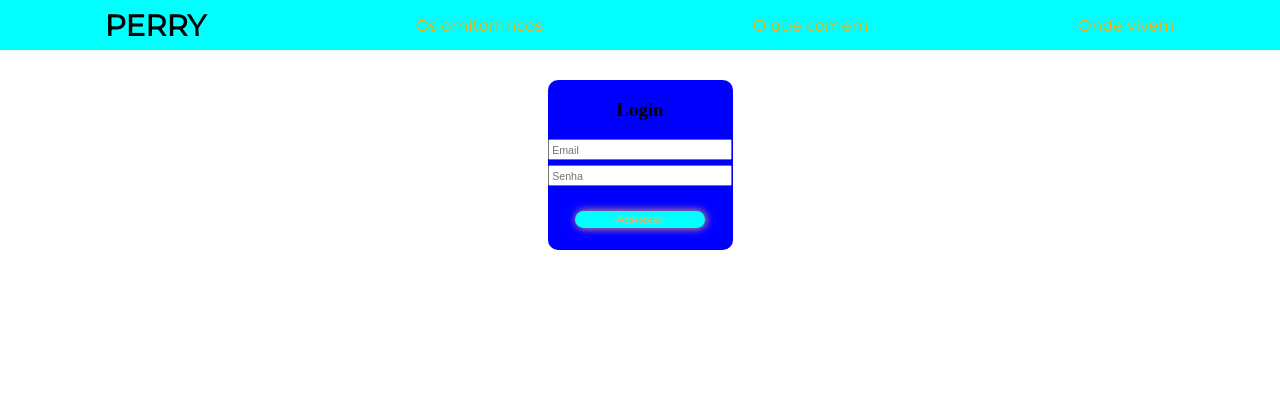
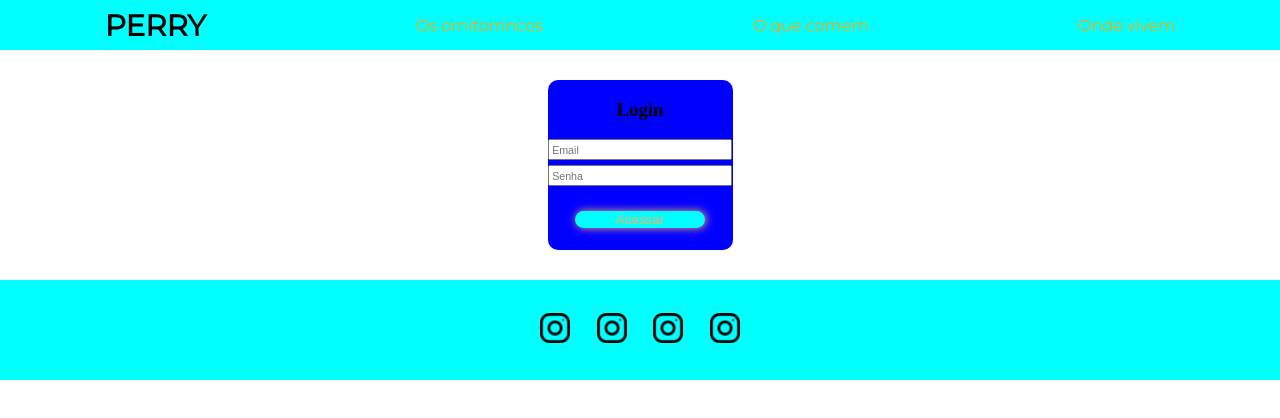
Before and after one commit to lucaslima28/102-css, a plain HTML site: page index.html in a window 1280 px wide. Drawn offline with Linux system fonts and the light colour scheme.

Commit message:
Criar footer com logos de redes sociais

```diff
--- a/index.html
+++ b/index.html
@@ -24,5 +24,14 @@
             <input type="submit" value="Acessar">
         </div>
     </section>
+    <footer>
+        <div>
+            <a href="https://www.instagram.com/?hl=pt-br" target="_blank"><img src="images/instagram.png" alt=""></a>
+            <a href="https://www.instagram.com/?hl=pt-br" target="_blank"><img src="images/instagram.png" alt=""></a>
+            <a href="https://www.instagram.com/?hl=pt-br" target="_blank"><img src="images/instagram.png" alt=""></a>
+            <a href="https://www.instagram.com/?hl=pt-br" target="_blank"><img src="images/instagram.png" alt=""></a>
+
+        </div>
+    </footer>
 </body>
 </html>
--- a/style.css
+++ b/style.css
@@ -23,7 +23,7 @@ nav a:nth-child(1){
     font-weight: 900;
 }
 section{
-    height: 300px;
+    height: 200px;
     margin-top: 30px;
     display: flex;
     justify-content: center;
@@ -57,3 +57,22 @@ div input:nth-child(4){
     color: rgb(255,173,97);
     font weight:900;
 }
+
+footer{
+    width: 100vw;
+    height: 100px;
+    background: aqua;
+    display: flex;
+    justify-content: center;
+    align-items: center;
+}
+footer div{
+    background-color:none;
+    width: 200px;
+    display: flex;
+    justify-content: space-between;
+}
+footer div img{
+    width: 30px;
+    height: 30px;
+}
```
Also changed, not shown: images/instagram.png (added).
